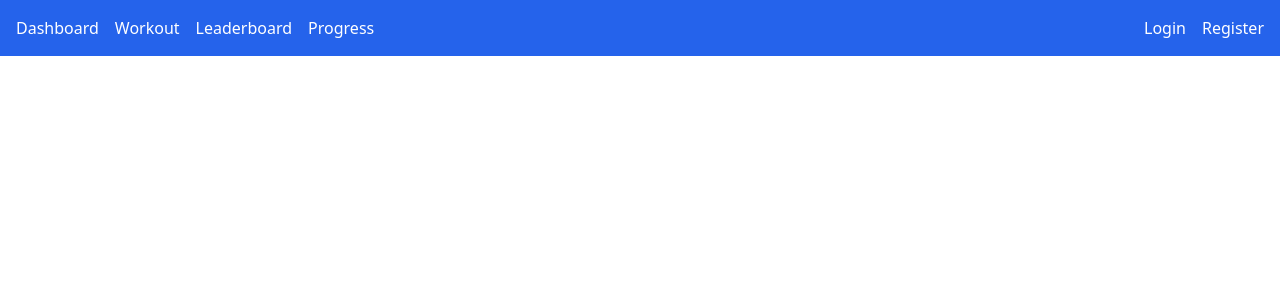
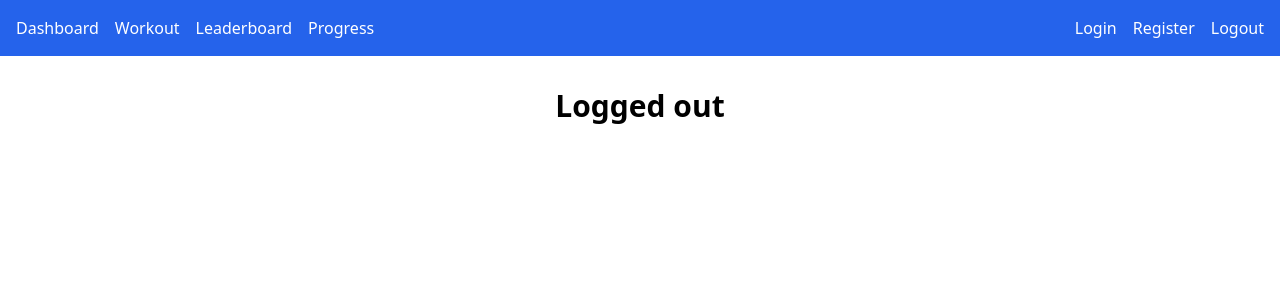
Before and after one commit to anncy0413/CEN3031, a React (Create React App) app in the folder GroupWebsite/: page /logout in a window 1280 px wide. Shown: the top 300 px of the page. Built offline with nearby package versions, Linux system fonts and the light colour scheme.

Commit message:
added log out page

```diff
--- a/GroupWebsite/src/App.js
+++ b/GroupWebsite/src/App.js
@@ -17,6 +17,7 @@ import HamstringsPage from './pages/HamstringsPage';
 import TricepsPage from './pages/TricepsPage';
 import QuadsPage from './pages/QuadsPage';
 import ShoulderPage from './pages/ShouldersPage';
+import LogoutPage from './pages/Logout';
 
 function App() {
   return (
@@ -40,6 +41,7 @@ function App() {
         <Route path="/triceps" element={<TricepsPage />} />
         <Route path="/quads and adductors" element={<QuadsPage />} />
         <Route path="/shoulders" element={<ShoulderPage />} />
+        <Route path="/logout" element={<LogoutPage />} />
       </Routes>
     </>
   );
--- a/GroupWebsite/src/components/Navbar.jsx
+++ b/GroupWebsite/src/components/Navbar.jsx
@@ -11,6 +11,7 @@ function Navbar() {
       <div className="ml-auto flex gap-4">
         <Link to="/login">Login</Link>
         <Link to="/register">Register</Link>
+        <Link to="/logout">Logout</Link>
       </div>
     </nav>
   );
--- /dev/null
+++ b/GroupWebsite/src/pages/Logout.jsx
@@ -0,0 +1,20 @@
+import React, { useEffect, useState } from 'react';
+import axios from 'axios';
+
+function LogoutPage() {
+  const [weightData, setWeightData] = useState([]);
+  const [cardioData, setCardioData] = useState([]);
+
+  useEffect(() => {
+    localStorage.setItem('token', "");
+    localStorage.setItem('userId', "");
+  }, []);
+
+  return (
+    <div className="flex flex-col items-center justify-start min-h-screen px-4 py-8 space-y-12">
+      <h1 className="text-3xl font-semibold">Logged out</h1>
+    </div>
+  );
+}
+
+export default LogoutPage;
```
